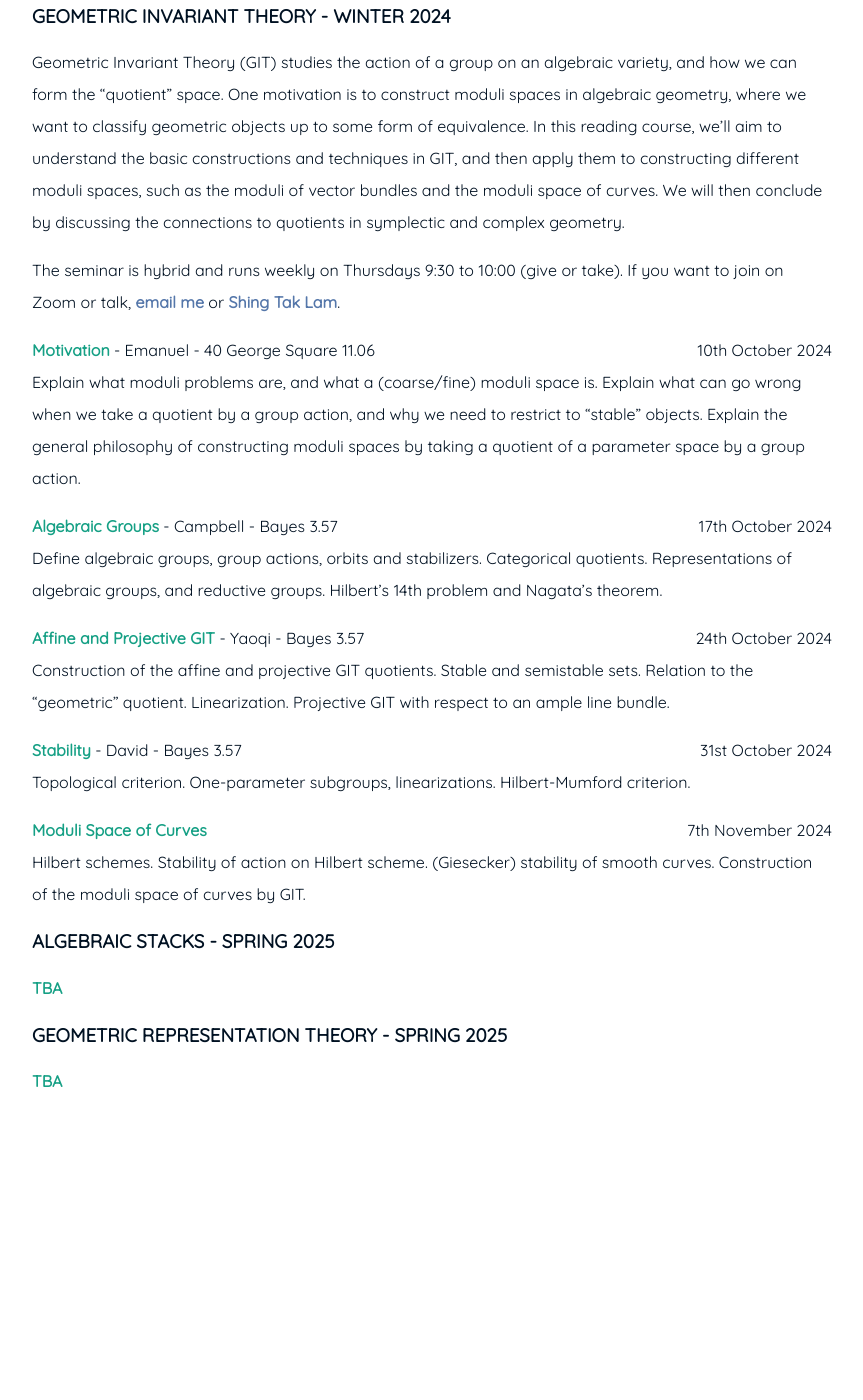
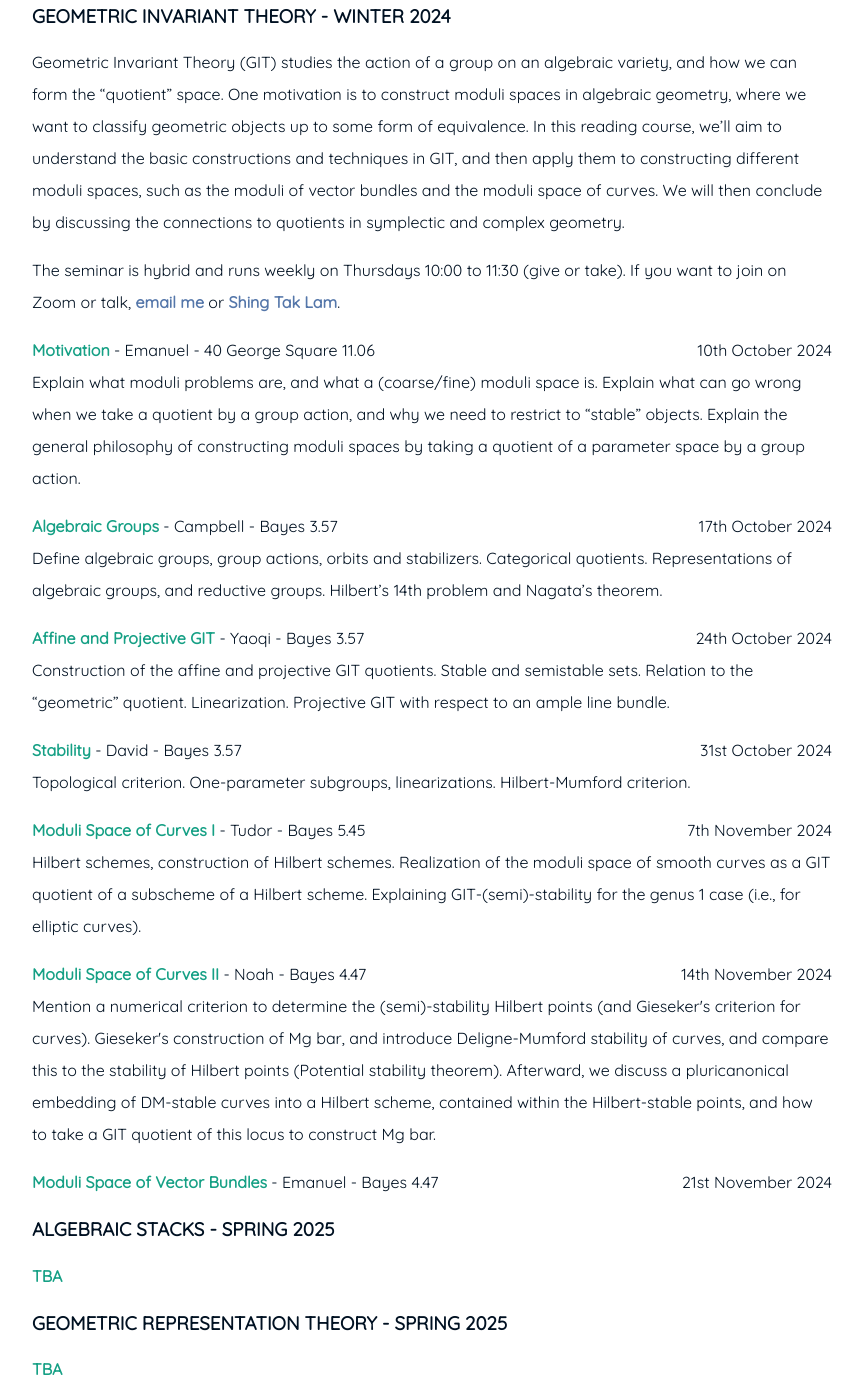
Before and after one commit to eroth264/eroth264.github.io, a Jekyll site: the page built from seminars.md, in a window 1280 px wide and 1400 px high, scrolled down 255 px. Shown: the whole window, without its empty margins (208-1071 px from the left). Built offline with Jekyll 4.4.1, drawn with Linux system fonts in a browser that asks for light colours; before the commit the page ends 1412 px from its top, so only the background shows below that.

Commit message:
Updated GIT Seminars

```diff
--- a/seminars.md
+++ b/seminars.md
@@ -8,7 +8,7 @@ Here are some student-run <a href="https://www.agq-cdt.org/">AGQ</a> seminars th
 
 Geometric Invariant Theory (GIT) studies the action of a group on an algebraic variety, and how we can form the "quotient" space. One motivation is to construct moduli spaces in algebraic geometry, where we want to classify geometric objects up to some form of equivalence. In this reading course, we'll aim to understand the basic constructions and techniques in GIT, and then apply them to constructing different moduli spaces, such as the moduli of vector bundles and the moduli space of curves. We will then conclude by discussing the connections to quotients in symplectic and complex geometry.
 
-The seminar is hybrid and runs weekly on Thursdays 9:30 to 10:00 (give or take). If you want to join on Zoom or talk, <a href="{{ site.url }}">email me</a> or <a href="https://shingtaklam1324.github.io/">Shing Tak Lam</a>.
+The seminar is hybrid and runs weekly on Thursdays 10:00 to 11:30 (give or take). If you want to join on Zoom or talk, <a href="{{ site.url }}">email me</a> or <a href="https://shingtaklam1324.github.io/">Shing Tak Lam</a>.
 
 <p><strong>Motivation</strong> - Emanuel - 40 George Square 11.06 <span style="float: right; ">10th October 2024</span><br />
 Explain what moduli problems are, and what a (coarse/fine) moduli space is. Explain
@@ -25,8 +25,13 @@ Construction of the affine and projective GIT quotients. Stable and semistable s
 <p><strong>Stability</strong> - David - Bayes 3.57  <span style="float: right; "> 31st October 2024</span><br />
 Topological criterion. One-parameter subgroups, linearizations. Hilbert-Mumford criterion.
 
-<p><strong>Moduli Space of Curves</strong> <span style="float: right; "> 7th November 2024</span><br />
-Hilbert schemes. Stability of action on Hilbert scheme. (Giesecker) stability of smooth curves. Construction of the moduli space of curves by GIT.
+<p><strong>Moduli Space of Curves I</strong> - Tudor - Bayes 5.45 <span style="float: right; "> 7th November 2024</span><br />
+Hilbert schemes, construction of Hilbert schemes. Realization of the moduli space of smooth curves as a GIT quotient of a subscheme of a Hilbert scheme. Explaining GIT-(semi)-stability for the genus 1 case (i.e., for elliptic curves).
+
+<p><strong>Moduli Space of Curves II</strong> - Noah - Bayes 4.47 <span style="float: right; "> 14th November 2024</span><br />
+Mention a numerical criterion to determine the (semi)-stability Hilbert points (and Gieseker's criterion for curves). Gieseker's construction of Mg bar, and introduce Deligne-Mumford stability of curves, and compare this to the stability of Hilbert points (Potential stability theorem). Afterward, we discuss a pluricanonical embedding of DM-stable curves into a Hilbert scheme, contained within the Hilbert-stable points, and how to take a GIT quotient of this locus to construct Mg bar.
+
+<p><strong>Moduli Space of Vector Bundles</strong> - Emanuel - Bayes 4.47 <span style="float: right; "> 21st November 2024</span><br />
 
 <h3 id="education">ALGEBRAIC STACKS - SPRING 2025</h3>
 
```
Also changed, not shown: 2 other files.
